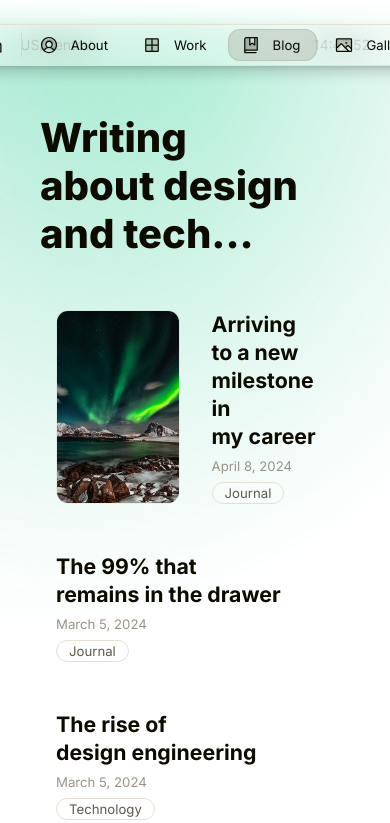
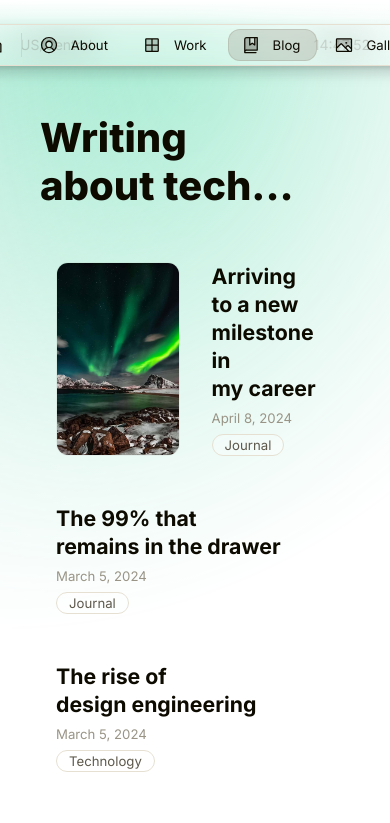
Before and after one commit to JakeSingleton1/Portfolio, a Next.js app: page /blog in a window 390 px wide. Shown: the top 823 px of the page. Built offline with nearby package versions, Linux system fonts and the light colour scheme.

Commit message:
updated content, phone number

```diff
--- a/src/app/page.tsx
+++ b/src/app/page.tsx
@@ -104,7 +104,7 @@ export default function Home() {
         <Flex fillWidth gap="24" mobileDirection="column">
           <Flex flex={1} paddingLeft="l">
             <Heading as="h2" variant="display-strong-xs" wrap="balance">
-              Latest from the blog
+              Latest blogs from Jake
             </Heading>
           </Flex>
           <Flex flex={3} paddingX="20">
--- a/src/app/resources/config.js
+++ b/src/app/resources/config.js
@@ -18,9 +18,9 @@ const style = {
   theme: "light", // dark | light
   neutral: "sand", // sand | gray | slate
   brand: "emerald", // blue | indigo | violet | magenta | pink | red | orange | yellow | moss | green | emerald | aqua | cyan
-  accent: "orange", // blue | indigo | violet | magenta | pink | red | orange | yellow | moss | green | emerald | aqua | cyan
+  accent: "red", // blue | indigo | violet | magenta | pink | red | orange | yellow | moss | green | emerald | aqua | cyan
   solid: "contrast", // color | contrast
-  solidStyle: "flat", // flat | plastic
+  solidStyle: "plastic", // flat | plastic
   border: "playful", // rounded | playful | conservative
   surface: "translucent", // filled | translucent
   transition: "all", // all | micro | macro
--- a/src/app/resources/content.js
+++ b/src/app/resources/content.js
@@ -1,4 +1,5 @@
 import { InlineCode } from "@/once-ui/components";
+import { PiPhone } from "react-icons/pi";
 
 const person = {
   firstName: "Jake",
@@ -46,6 +47,11 @@ const social = [
     icon: "email",
     link: "mailto:jakesingleton2002@gmail.com",
   },
+  {
+    name: "Phone",
+    icon: "phone",
+    link: "tel: 2818982882"
+  }
 ];
 
 const home = {
@@ -56,7 +62,7 @@ const home = {
   Business Development <br />at Tiberon Systems</>,
   subline: (
     <>
-      I'm Jake, a business development director at <InlineCode><a href="https://tiberon.co" target="_blank" rel="noopener noreferrer">Tiberon</a></InlineCode>,where my brother and I are developing
+      I'm Jake, a business development director at <InlineCode><a href="https://tiberon.co" target="_blank" rel="noopener noreferrer">Tiberon</a></InlineCode>, where we are developing
       a CRM platform aimed at small businesses with minimal technical skills. By day I am a CIS Student at the McCoy College of Business and after hours, I enjoy building my own projects.
     </>
   ),
@@ -197,9 +203,10 @@ const about = {
 };
 
 const blog = {
-  label: "Blog",
-  title: "Writing about design and tech...",
-  description: `Read what ${person.name} has been up to recently`,
+   label: "Blog",
+   title: "Writing about tech...",
+   description: `Read what ${person.name} has been up to recently`,
+
   // Create new blog posts by adding a new .mdx file to app/blog/posts
   // All posts will be listed on the /blog route
 };
@@ -223,71 +230,6 @@ const gallery = {
       alt: "image",
       orientation: "vertical",
     },
-    {
-      src: "/images/gallery/img-02.jpg",
-      alt: "image",
-      orientation: "horizontal",
-    },
-    {
-      src: "/images/gallery/img-03.jpg",
-      alt: "image",
-      orientation: "vertical",
-    },
-    {
-      src: "/images/gallery/img-04.jpg",
-      alt: "image",
-      orientation: "horizontal",
-    },
-    {
-      src: "/images/gallery/img-05.jpg",
-      alt: "image",
-      orientation: "horizontal",
-    },
-    {
-      src: "/images/gallery/img-06.jpg",
-      alt: "image",
-      orientation: "vertical",
-    },
-    {
-      src: "/images/gallery/img-07.jpg",
-      alt: "image",
-      orientation: "horizontal",
-    },
-    {
-      src: "/images/gallery/img-08.jpg",
-      alt: "image",
-      orientation: "vertical",
-    },
-    {
-      src: "/images/gallery/img-09.jpg",
-      alt: "image",
-      orientation: "horizontal",
-    },
-    {
-      src: "/images/gallery/img-10.jpg",
-      alt: "image",
-      orientation: "horizontal",
-    },
-    {
-      src: "/images/gallery/img-11.jpg",
-      alt: "image",
-      orientation: "vertical",
-    },
-    {
-      src: "/images/gallery/img-12.jpg",
-      alt: "image",
-      orientation: "horizontal",
-    },
-    {
-      src: "/images/gallery/img-13.jpg",
-      alt: "image",
-      orientation: "horizontal",
-    },
-    {
-      src: "/images/gallery/img-14.jpg",
-      alt: "image",
-      orientation: "horizontal",
-    },
   ],
 };
 
--- a/src/app/work/projects/simple-portfolio-builder.mdx
+++ /dev/null
@@ -1,6 +0,0 @@
----
-title: "Simple portfolio creator built with Once UI and Next.js"
-publishedAt: "2024-04-08"
-images:
-  - "/images/projects/project-01/video-01.mp4"
----
```
Also changed, not shown: src/app/work/projects/automate-design-handovers-with-a-figma-to-code-pipeline.mdx (deleted, +0 -44 lines), src/app/work/projects/building-once-ui-a-customizable-design-system.mdx (deleted, +0 -45 lines), src/once-ui/icons.ts (+5 -2 lines).
